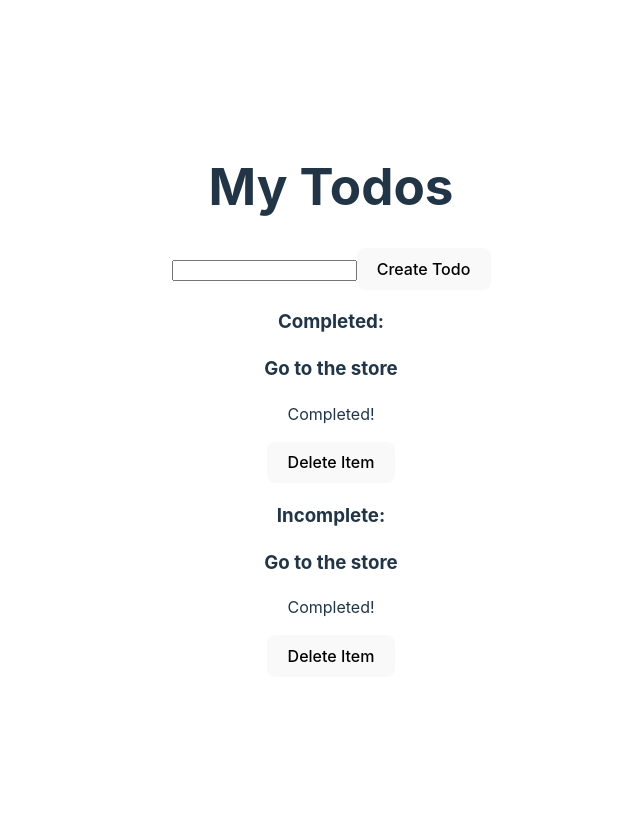
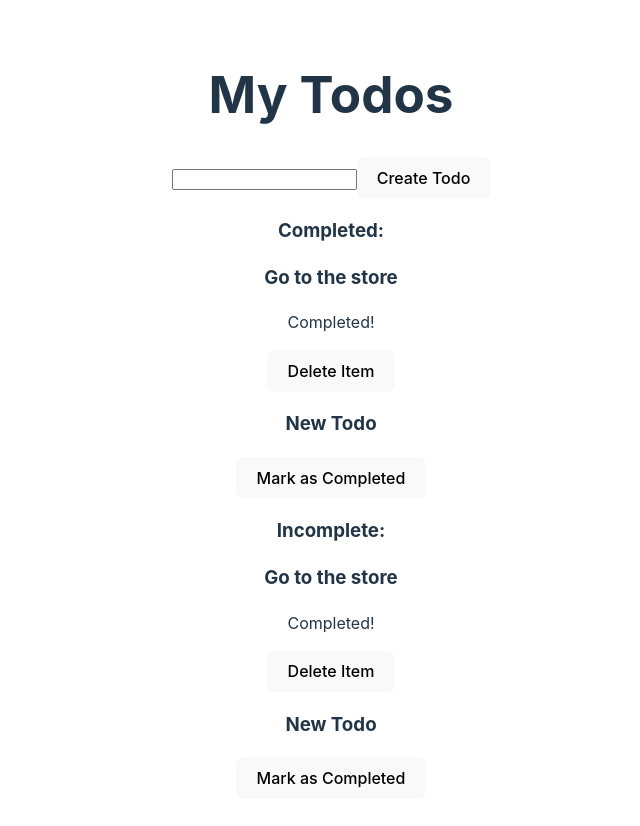
Before and after one commit to ongaikngee/ddkln_todo-list-app, a React (Vite) app: page / in a window 1280 px wide. Shown: the top 826 px of the page, without its empty margins (309-949 px from the left). Before the commit the page ends 800 px from the top, so only its background shows below. Built offline with nearby package versions, Linux system fonts and the light colour scheme.

Commit message:
refactor: streamline TodoList and TodoListItems components to use Redux actions for todo management

```diff
--- a/src/App.jsx
+++ b/src/App.jsx
@@ -1,28 +1,7 @@
-import { useState } from "react";
 import "./App.css";
 import TodoList from "./todolist";
 
 function App() {
-  const [completedTodos, setCompletedTodos] = useState([
-    { text: "Take out the garbage", isCompleted: true },
-    { text: "Make dinner", isCompleted: true },
-  ]);
-  const [incompleteTodos, setIncompleteTodos] = useState([
-    { text: "Paint the house", isCompleted: false },
-  ]);
-
-  function markTodoAsCompleted(text) {
-    setIncompleteTodos(incompleteTodos.filter((t) => t.text != text));
-    setCompletedTodos([
-      ...completedTodos,
-      { ...incompleteTodos.find((t) => t.text === text), isCompleted: true },
-    ]);
-  }
-
-  function deleteTodo(text) {
-    setCompletedTodos(completedTodos.filter((t) => t.text !== text));
-  }
-
   function createTodo(text) {
     setIncompleteTodos([...incompleteTodos, { text, isCompleted: false }]);
   }
@@ -30,10 +9,6 @@ function App() {
   return (
     <>
       <TodoList
-        completedTodos={completedTodos}
-        incompletedTodos={incompleteTodos}
-        onCompletedClicked={markTodoAsCompleted}
-        onDeleteClicked={deleteTodo}
         onCreateClick={createTodo}
       />
     </>
--- a/src/TodoList.jsx
+++ b/src/TodoList.jsx
@@ -2,32 +2,19 @@ import { useSelector } from "react-redux";
 import NewTodoForm from "./NewTodoForm";
 import TodoListItems from "./TodoListItems";
 
-export default function TodoList({
-  onCreateClick,
-  onDeleteClicked,
-  onCompletedClicked,
-}) {
-
-  const todos = useSelector(state => state.todos.value)
+export default function TodoList({ onCreateClick }) {
+  const todos = useSelector((state) => state.todos.value);
   return (
     <div>
       <h1>My Todos</h1>
       <NewTodoForm onCreateClick={onCreateClick} />
       <h3>Completed:</h3>
       {todos.map((todo, index) => (
-        <TodoListItems
-          todo={todo}
-          key={index}
-          onDeleteClicked={onDeleteClicked}
-        />
+        <TodoListItems todo={todo} key={index} />
       ))}
       <h3>Incomplete:</h3>
       {todos.map((todo, index) => (
-        <TodoListItems
-          todo={todo}
-          key={index}
-          onCompletedClicked={onCompletedClicked}
-        />
+        <TodoListItems todo={todo} key={index} />
       ))}
     </div>
   );
--- a/src/TodoListItems.jsx
+++ b/src/TodoListItems.jsx
@@ -1,16 +1,16 @@
-export default function TodoListItems({
-  todo,
-  onCompletedClicked,
-  onDeleteClicked,
-}) {
+import { useDispatch } from "react-redux";
+import { markTodoAsCompleted, deleteTodo } from "./todoSlice";
+
+export default function TodoListItems({ todo }) {
+  const dispatch = useDispatch();
   return (
     <div>
       <h3>{todo.text}</h3>
       {todo.isCompleted && <p>Completed!</p>}
       {todo.isCompleted ? (
-        <button onClick={() => onDeleteClicked(todo.text)}>Delete Item</button>
+        <button onClick={() => dispatch(deleteTodo())}>Delete Item</button>
       ) : (
-        <button onClick={() => onCompletedClicked(todo.text)}>
+        <button onClick={() => dispatch(markTodoAsCompleted())}>
           Mark as Completed
         </button>
       )}
--- a/src/todoSlice.js
+++ b/src/todoSlice.js
@@ -7,6 +7,10 @@ export const todoSlice = createSlice({
       {
         text: "Go to the store",
         isCompleted: true,
+      },
+      {
+        text: "New Todo",
+        isCompleted: false,
       },
     ],
   },
@@ -27,7 +31,10 @@ export const todoSlice = createSlice({
     },
     deleteTodo: (state) => {
       const text = "New Todo";
-      state.value - state.value.filter((t) => t.text !== text);
+      state.value = state.value.filter((t) => t.text !== text);
     },
   },
 });
+
+export const { createTodo, markTodoAsCompleted, deleteTodo } =
+  todoSlice.actions;
```
